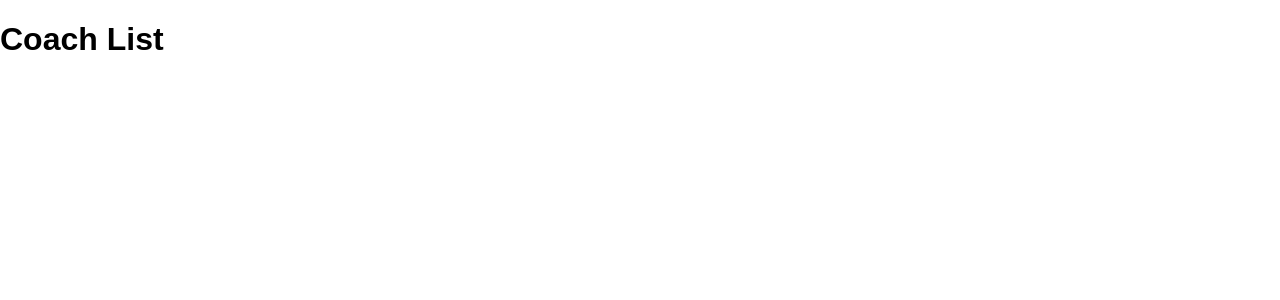
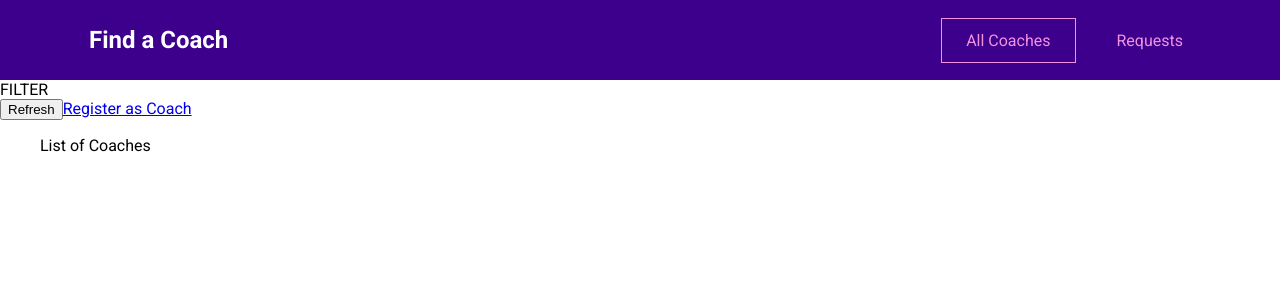
Before and after one commit to doobie-droid/vue_practice_project, a Vue app: page /coaches in a window 1280 px wide. Shown: the top 300 px of the page. Built offline with nearby package versions, Linux system fonts and the light colour scheme.

Commit message:
all is well

```diff
--- /dev/null
+++ b/components/layout/TheHeader.vue
@@ -0,0 +1,80 @@
+<template>
+  <header>
+    <nav>
+        <h1><router-link to="/">Find a Coach</router-link> </h1>
+        <ul>
+            <li><router-link to="/coaches">All Coaches</router-link></li>
+            <li><router-link to="/requests">Requests</router-link></li>
+        </ul>
+    </nav>
+  </header>
+</template>
+
+<script>
+
+export default {
+  components: {
+  }
+}
+</script>
+
+<style scoped>
+header {
+  width: 100%;
+  height: 5rem;
+  background-color: #3d008d;
+  display: flex;
+  justify-content: center;
+  align-items: center;
+}
+
+header a {
+  text-decoration: none;
+  color: #f391e3;
+  display: inline-block;
+  padding: 0.75rem 1.5rem;
+  border: 1px solid transparent;
+}
+
+a:active,
+a:hover,
+a.router-link-active {
+  border: 1px solid #f391e3;
+}
+
+h1 {
+  margin: 0;
+}
+
+h1 a {
+  color: white;
+  margin: 0;
+}
+
+h1 a:hover,
+h1 a:active,
+h1 a.router-link-active {
+  border-color: transparent;
+}
+
+header nav {
+  width: 90%;
+  margin: auto;
+  display: flex;
+  justify-content: space-between;
+  align-items: center;
+}
+
+header ul {
+  list-style: none;
+  margin: 0;
+  padding: 0;
+  display: flex;
+  justify-content: center;
+  align-items: center;
+}
+
+li {
+  margin: 0 0.5rem;
+}
+</style>
--- a/pages/coaches/CoachProfile.vue
+++ b/pages/coaches/CoachProfile.vue
@@ -1,5 +1,8 @@
 <template>
   <h1>Coach Profile</h1>
+  <router-view></router-view>
+  <router-link to="/coaches/3/contact">Contact</router-link>
+
 </template>
 
 <script>
--- a/pages/coaches/CoachesList.vue
+++ b/pages/coaches/CoachesList.vue
@@ -1,11 +1,22 @@
 <template>
-  <h1>Coach List</h1>
+  <section>FILTER</section>
+  <section>
+    <div class="controls">
+        <button>Refresh</button>
+        <router-link to="/register">Register as Coach</router-link>
+    </div>
+    <ul>List of Coaches</ul>
+  </section>
+
 </template>
 
 <script>
 
 export default {
-  components: {
-  }
+    computed: {
+        filteredCoaches() {
+        return this.$store.getters['coachModule/coaches']
+    }
+ }
 }
 </script>
--- a/src/App.vue
+++ b/src/App.vue
@@ -1,13 +1,13 @@
 <template>
+    <the-header></the-header>
   <router-view></router-view>
 </template>
 
 <script>
-
-
+import TheHeader from '../components/layout/TheHeader.vue'
 export default {
   components: {
-
+   TheHeader
   },
   data() {
     return {
@@ -26,12 +26,14 @@ export default {
 </script>
 
 <style>
+@import url("https://fonts.googleapis.com/css2?family=Roboto:wght@400;700&display=swap");
+
 * {
   box-sizing: border-box;
 }
 
 html {
-  font-family: sans-serif;
+  font-family: "Roboto", sans-serif;
 }
 
 body {
--- a/src/main.js
+++ b/src/main.js
@@ -1,11 +1,10 @@
 import { createApp } from 'vue';
 import router from './router';
 import App from './App.vue';
-
+import store from '../store/index';
 const app = createApp(App);
 
 app.use(router);
-
-
+app.use(store);
 
 app.mount('#app');
--- /dev/null
+++ b/store/coach.js
@@ -0,0 +1,39 @@
+const coachModule = {
+  namespaced: true,
+  state() {
+    return {
+      coaches: [
+        {
+          id: 'c1',
+          firstName: 'Maximilian',
+          lastName: 'Schwarzmüller',
+          areas: ['frontend', 'backend', 'career'],
+          description:
+            "I'm Maximilian and I've worked as a freelance web developer for years. Let me help you become a developer as well!",
+          hourlyRate: 30,
+        },
+        {
+          id: 'c2',
+          firstName: 'Julie',
+          lastName: 'Jones',
+          areas: ['frontend', 'career'],
+          description:
+            'I am Julie and as a senior developer in a big tech company, I can help you get your first job or progress in your current role.',
+          hourlyRate: 30,
+        },
+      ],
+    };
+  },
+  mutations: {},
+  getters: {
+    coaches(state) {
+      return state.coaches;
+    },
+    hasCoaches(state) {
+      return state.coaches && state.coaches.length > 0;
+    },
+  },
+  actions: {},
+};
+
+export default coachModule;
--- /dev/null
+++ b/store/index.js
@@ -0,0 +1,29 @@
+import { createStore } from "vuex";
+import coachModule from "./coach";
+const store = createStore({
+    modules: {
+        coachModule:coachModule
+    },
+    state() {
+
+    },
+    mutations: {
+
+
+    },
+    getters: {
+
+    },
+    actions: {
+
+    }
+})
+
+
+
+
+
+
+
+
+export default store;
```
